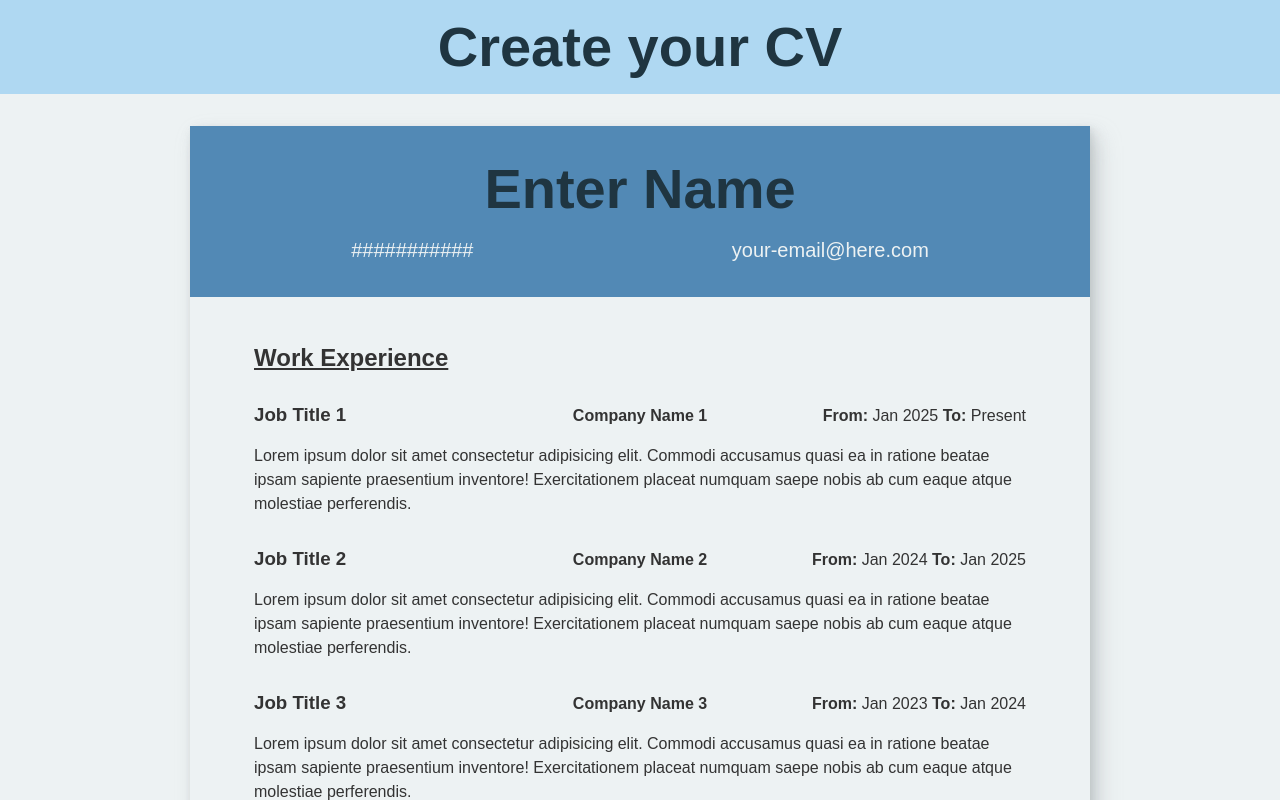
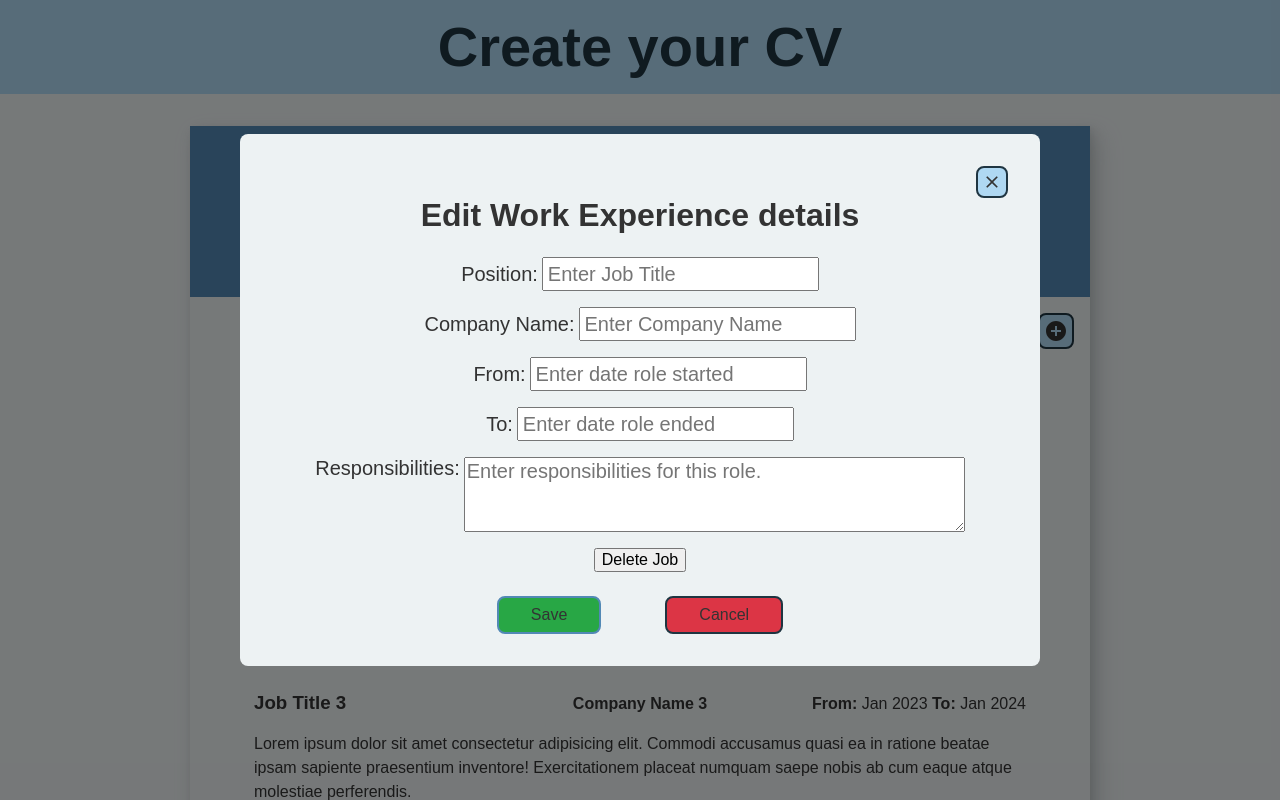
Before and after one commit to AP-720/react-cv-application, a React (Vite) app: page / in a window 1280 px wide. Shown: the top 800 px of the page. Built offline with nearby package versions, Linux system fonts and the light colour scheme.

Commit message:
feat(WorkExperience): Create form for work experience section.
- Create form to be passed as child to modal.
- Style form.
- Need to move the modal functions up to be passed down to each section.

```diff
--- a/src/components/MainContent.jsx
+++ b/src/components/MainContent.jsx
@@ -66,9 +66,21 @@ export default function CVContainer() {
 		}));
 	};
 
+	// Different to above as not updating the whole value, need to find the matching id and replace that one.
+
+	// const updateWorkExperience = (newWorkData) => {
+	// 	setCvData((prevData) => ({
+	// 		...prevData,
+	// 		workExperiences:
+	// 	}))
+	// }
+
 	return (
 		<div className="cv-container">
-			<CVHeading headingData={cvData.heading} onUpdateHeading={updateHeading} />
+			<CVHeading
+				headingData={cvData.heading}
+				onUpdateHeading={() => updateHeading()}
+			/>
 			<WorkExperience workExperiences={cvData.workExperiences} />
 			<Education education={cvData.education} />
 		</div>
--- a/src/components/WorkExperience.jsx
+++ b/src/components/WorkExperience.jsx
@@ -1,6 +1,84 @@
 import { useRef, useState } from "react";
+import { createPortal } from "react-dom";
 import SquareButton from "./EditButton";
 import { plusButton, editButton } from "./icons";
+import Modal from "./Modal";
+
+function WorkExperienceForm({ formRef, onSubmit, initialData }) {
+	const [formState, setFormSate] = useState({
+		position: initialData.position || "",
+		companyName: initialData.companyName || "",
+		fromDate: initialData.fromDate || "",
+		toDate: initialData.toDate || "",
+		responsibilities: initialData.responsibilities || "",
+	});
+
+	const handleChange = (e) => {
+		setFormSate((prev) => ({
+			...prev,
+			[e.target.name]: e.target.value,
+		}));
+	};
+
+	return (
+		<>
+			<form action="" className="form" ref={formRef} onSubmit={onSubmit}>
+				<label>
+					Position:{" "}
+					<input
+						type="text"
+						name="position"
+						value={formState.position}
+						onChange={handleChange}
+						placeholder="Enter Job Title"
+					/>
+				</label>
+				<label>
+					Company Name:{" "}
+					<input
+						type="text"
+						name="companyName"
+						value={formState.companyName}
+						onChange={handleChange}
+						placeholder="Enter Company Name"
+					/>
+				</label>
+				<label>
+					From:{" "}
+					<input
+						type="text"
+						name="fromDate"
+						value={formState.fromDate}
+						onChange={handleChange}
+						placeholder="Enter date role started"
+					/>
+				</label>
+				<label>
+					To:{" "}
+					<input
+						type="text"
+						name="toDate"
+						value={formState.toDate}
+						onChange={handleChange}
+						placeholder="Enter date role ended"
+					/>
+				</label>
+				<label className="align-items-start">
+					Responsibilities:{" "}
+					<textarea
+						name="responsibilities"
+						value={formState.responsibilities}
+						onChange={handleChange}
+						rows={3}
+						cols={40}
+						placeholder="Enter responsibilities for this role."
+					></textarea>
+				</label>
+			</form>
+			<button>Delete Job</button>
+		</>
+	);
+}
 
 function WorkExperienceItem({
 	position,
@@ -71,10 +149,12 @@ export default function WorkExperience({ workExperiences }) {
 	const [isInsideList, setIsInList] = useState(false);
 
 	const onAddExperience = () => {
+		// Need to copy the current workExperience data, then push the new job on to it. Would this be the place to create the UUID for the id
 		alert("Add");
 	};
 
 	const onEditExperience = () => {
+		// Needs to find the right job via its id and then copy it and replace it with the new data.
 		alert("Edit");
 	};
 
@@ -110,6 +190,18 @@ export default function WorkExperience({ workExperiences }) {
 					typeStyling={"edit-button"}
 				/>
 			)}
+			<Modal
+				title={"Work Experience"}
+				// onClose={}
+				// onCancel={}
+				// formRef={}
+			>
+				<WorkExperienceForm
+					// formRef={}
+					// onSubmit={}
+					initialData={workExperiences}
+				/>
+			</Modal>
 		</div>
 	);
 }
--- a/src/css/components.css
+++ b/src/css/components.css
@@ -118,6 +118,17 @@
 	gap: var(--spacing-3xl);
 }
 
-/* .form {
+.form {
+	display: flex;
+	flex-direction: column;
+	justify-content: center;
+	align-items: center;
 
-} */
+}
+
+.modal-date-container {
+	display: flex;
+	justify-content: center;
+	align-items: center;
+	gap: var(--spacing-l);
+}
--- a/src/css/global.css
+++ b/src/css/global.css
@@ -75,5 +75,4 @@ label {
 
 input {
 	padding: var(--spacing-s);
-	width: 15em;
 }
```
Also changed, not shown: src/components/CVHeading.jsx (+7 -1 lines).
